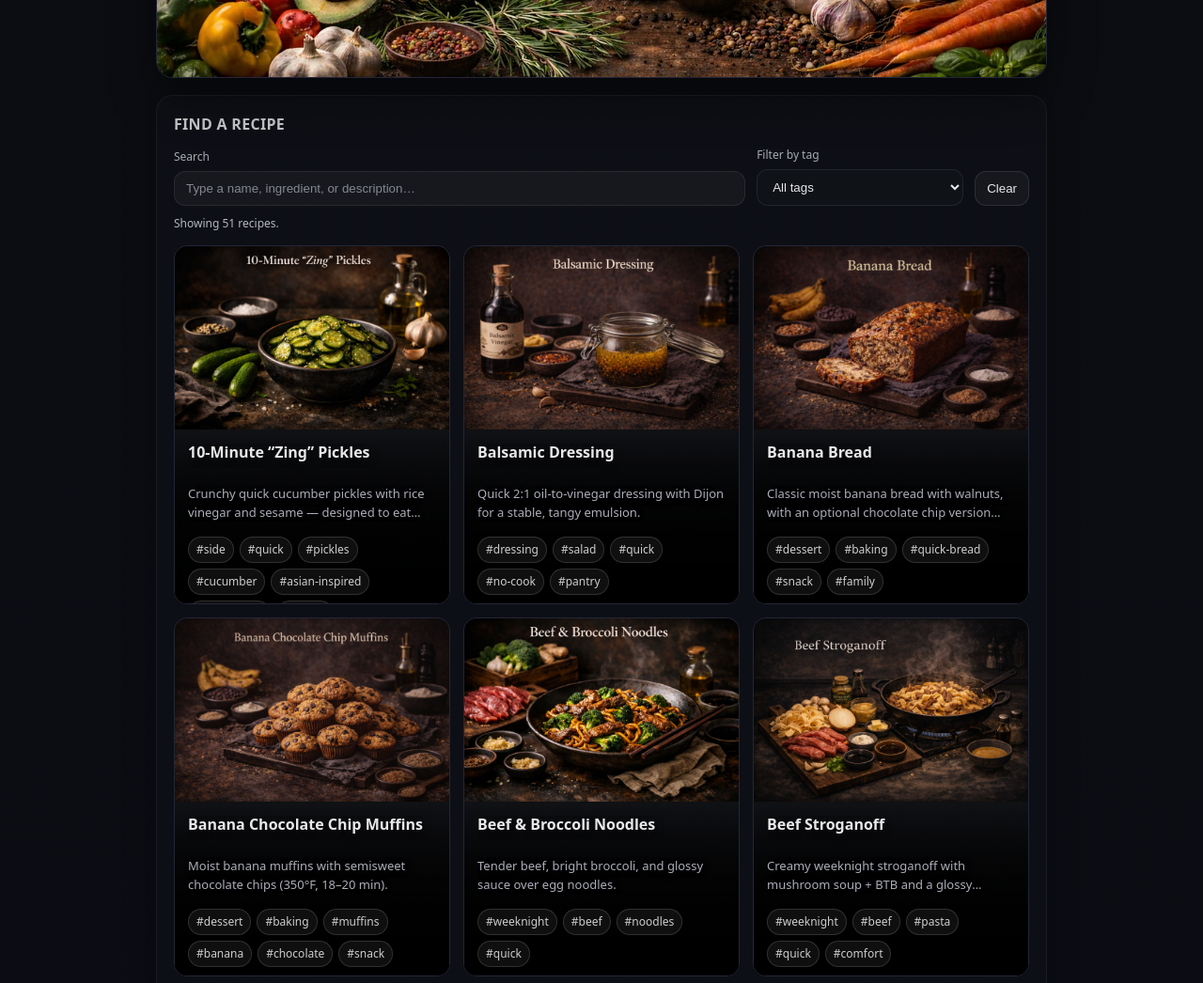
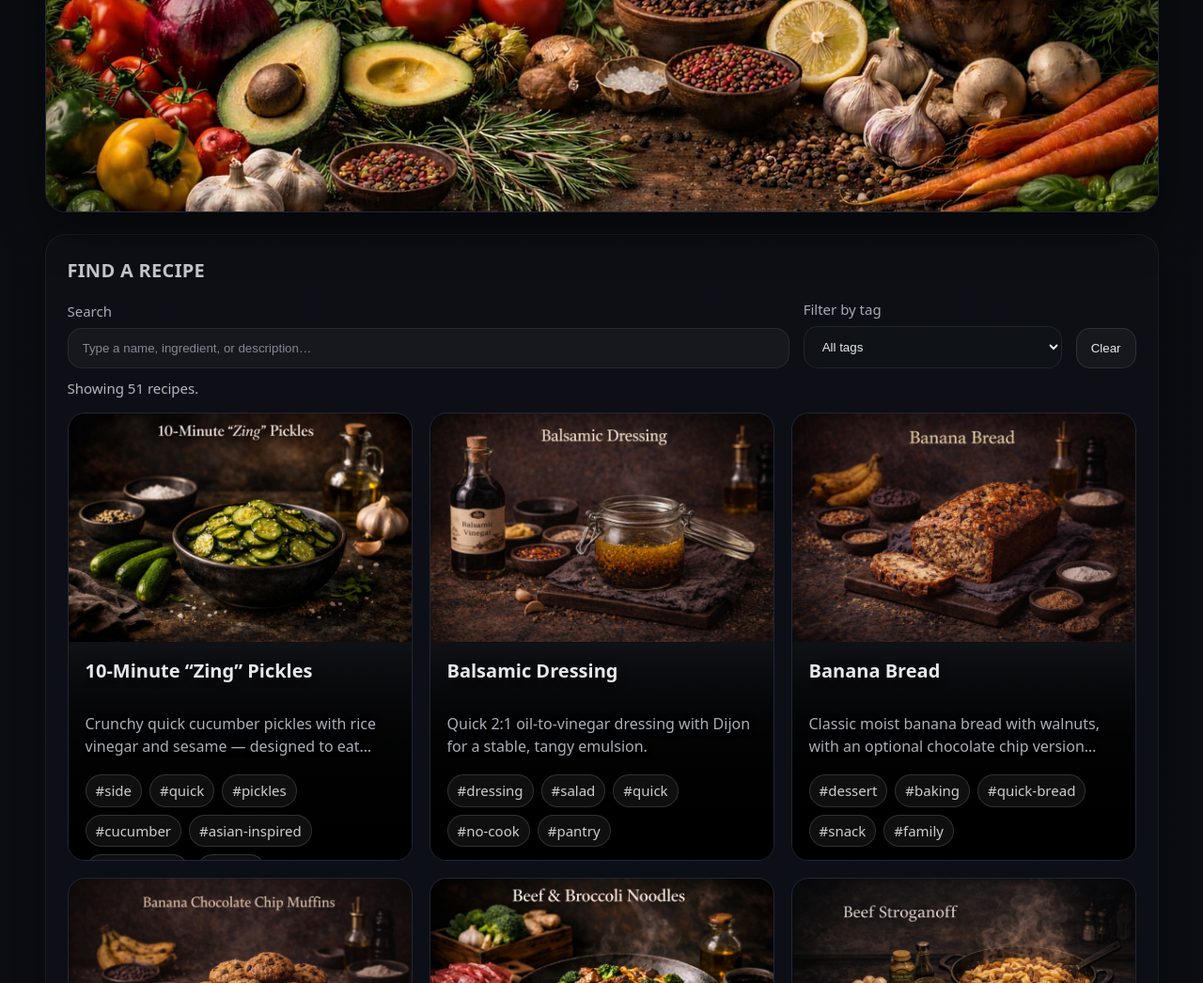
Before and after one commit to fork-and-feed/Recipe-Book, a plain HTML site: page index.html in a window 1280 px wide. Shown: the part 480-1526 px from the top of the page at 94% size. Drawn offline with Linux system fonts and the light colour scheme.

Commit message:
Update styles.css

```diff
--- a/styles.css
+++ b/styles.css
@@ -562,3 +562,58 @@ html { color-scheme: dark; }
     transform: none;                   /* remove the tiny scale that can “feel” wider */
   }
 }
+
+/* =========================
+   SIZE SCALE: ~125% larger (desktop)
+   Paste at END of styles.css
+   Remove the @media line if you want this on mobile too.
+   ========================= */
+@media (min-width: 721px) {
+  /* overall page width + padding */
+  .container { max-width: 1225px; padding: 28px 20px 75px; }
+
+  /* header */
+  .header { padding: 20px 0 18px; margin-bottom: 18px; gap: 15px; }
+  .brand h1 { font-size: 43px; }
+  .brand p { font-size: 18px; max-width: 70ch; }
+  .nav a { padding: 11px 18px; }
+
+  /* main card + grid */
+  .card { padding: 23px; border-radius: 22px; }
+  .card h2 { font-size: 20px; margin: 0 0 13px; }
+  .grid {
+    gap: 18px;
+    margin-top: 18px;
+    grid-template-columns: repeat(auto-fit, minmax(288px, 1fr));
+  }
+
+  /* cover hero */
+  .cover-hero { border-radius: 22px; max-height: 625px; min-height: 250px; margin: 13px 0 23px; }
+
+  /* homepage recipe cards */
+  .recipe-link { border-radius: 18px; }
+  .recipe-link .card-media { height: 475px; }
+  .recipe-link .card-overlay { padding: 18px; gap: 8px; }
+  .recipe-link .card-title { font-size: 20px; }
+  .recipe-link .card-desc { font-size: 16px; }
+  .recipe-link .tag { font-size: 15px; padding: 5px 10px; }
+  .tag-row { gap: 8px; }
+
+  /* recipe page typography + spacing */
+  .meta { gap: 13px; font-size: 16px; }
+  .badge { padding: 8px 13px; }
+  hr { margin: 23px 0; }
+  h3 { margin: 20px 0 10px; font-size: 20px; }
+  ul, ol { padding-left: 23px; }
+  li { margin: 8px 0; }
+  .recipe-hero img { border-radius: 20px; }
+
+  /* search controls */
+  .controls { gap: 15px; margin-top: 15px; grid-template-columns: 1fr 275px auto; }
+  .control-label { font-size: 15px; }
+  .input, .select { padding: 13px 15px; border-radius: 15px; }
+  .button { padding: 13px 15px; border-radius: 15px; }
+
+  .footer { margin-top: 28px; font-size: 16px; }
+  .small { font-size: 15px; }
+}
```
